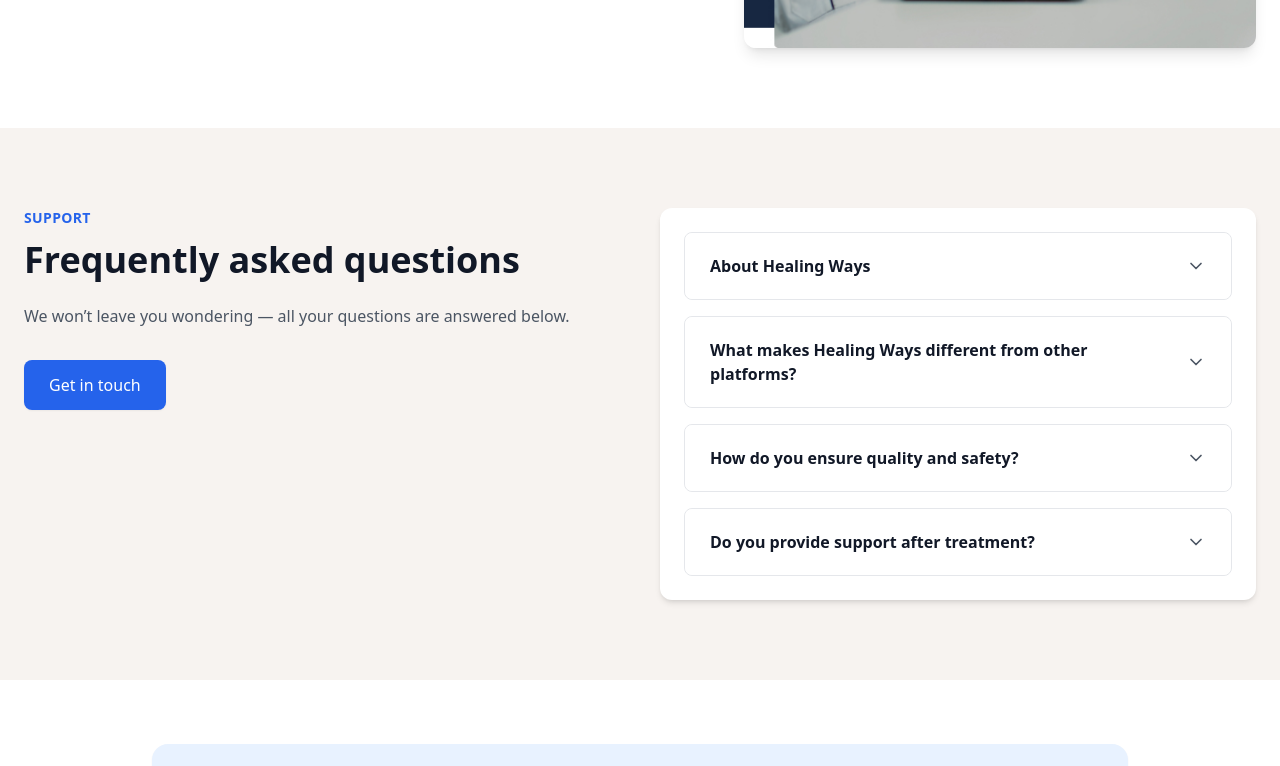
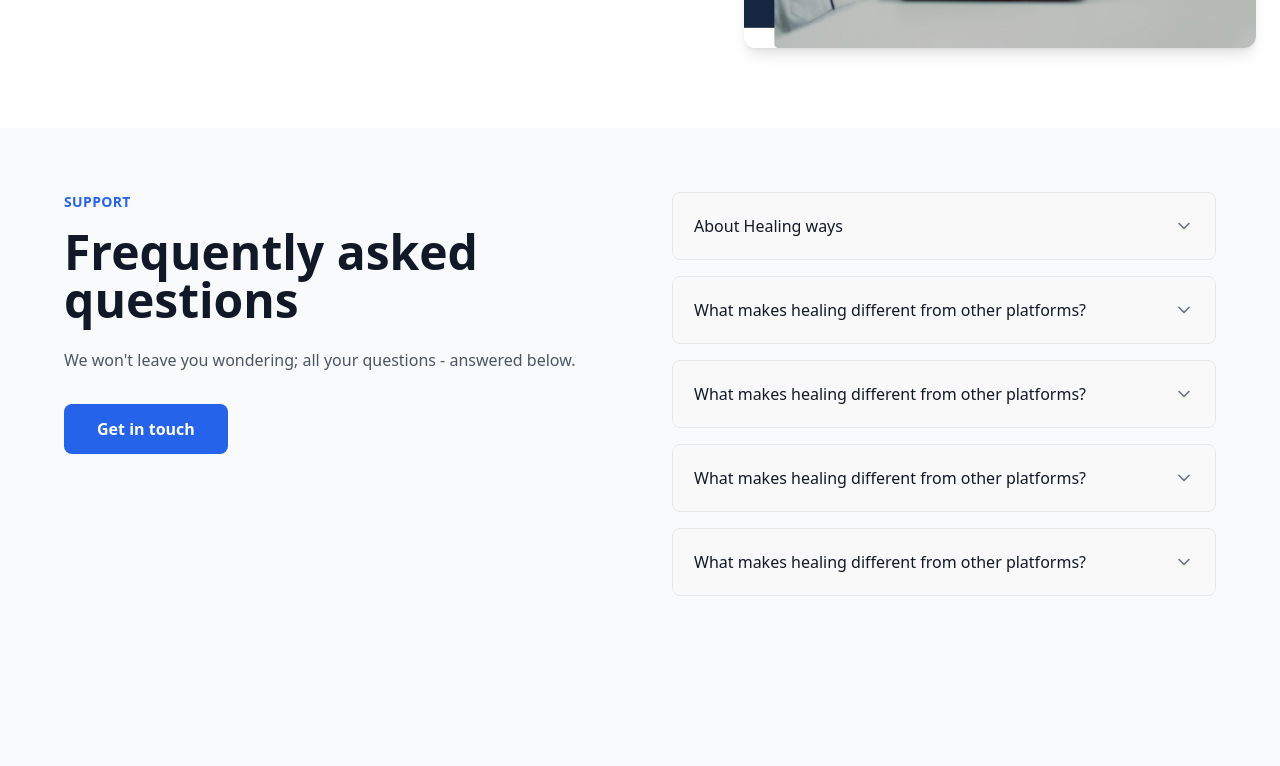
Before and after one commit to Binmuhammad001/healing-ways, a React (Vite) app: page / in a window 1280 px wide. Shown: the part 4400-5166 px from the top of the page. Built offline with nearby package versions, Linux system fonts and the light colour scheme.

Commit message:
Update section7.jsx

```diff
--- a/src/components/home/section7.jsx
+++ b/src/components/home/section7.jsx
@@ -1,100 +1,88 @@
-import React, { useState } from "react";
-import { ChevronDown } from "lucide-react";
+import React, { useState } from 'react';
+import { ChevronDown } from 'lucide-react';
 
-export default function Section7() {
+export default function FAQSection() {
   const [openIndex, setOpenIndex] = useState(null);
 
   const faqs = [
     {
-      question: "About Healing Ways",
-      answer:
-        "Healing Ways is a comprehensive medical tourism platform that connects patients with top-quality healthcare facilities both locally and internationally. We provide end-to-end support for your medical journey."
+      question: "About Healing ways",
+      answer: "Lorem ipsum dolor sit amet, consectetur adipiscing elit. Sed do eiusmod tempor incididunt ut labore et dolore magna aliqua."
     },
     {
-      question: "What makes Healing Ways different from other platforms?",
-      answer:
-        "We offer personalized care coordination, transparent pricing, verified hospital partnerships, and comprehensive support services including visa processing, travel arrangements, and post-treatment follow-up."
+      question: "What makes healing different from other platforms?",
+      answer: "Lorem ipsum dolor sit amet, consectetur adipiscing elit. Sed do eiusmod tempor incididunt ut labore et dolore magna aliqua."
     },
     {
-      question: "How do you ensure quality and safety?",
-      answer:
-        "Our platform stands out through accredited hospital partnerships, experienced medical professionals, and a strong focus on patient safety and care transparency."
+      question: "What makes healing different from other platforms?",
+      answer: "Lorem ipsum dolor sit amet, consectetur adipiscing elit. Sed do eiusmod tempor incididunt ut labore et dolore magna aliqua."
     },
     {
-      question: "Do you provide support after treatment?",
-      answer:
-        "Yes, we provide post-treatment follow-up and continuous support to ensure a smooth recovery and positive medical experience."
+      question: "What makes healing different from other platforms?",
+      answer: "Lorem ipsum dolor sit amet, consectetur adipiscing elit. Sed do eiusmod tempor incididunt ut labore et dolore magna aliqua."
+    },
+    {
+      question: "What makes healing different from other platforms?",
+      answer: "Lorem ipsum dolor sit amet, consectetur adipiscing elit. Sed do eiusmod tempor incididunt ut labore et dolore magna aliqua."
     }
   ];
 
-  const toggleFAQ = (index) => {
+  const toggleAccordion = (index) => {
     setOpenIndex(openIndex === index ? null : index);
   };
 
   return (
-    <section className="bg-[#F7F3F0] py-16 md:py-20 overflow-x-hidden">
-      <div className="max-w-7xl mx-auto px-4 sm:px-6">
-        <div className="grid grid-cols-1 md:grid-cols-2 gap-10 items-start">
-
-          {/* Left - Header */}
-          <div>
-            <p className="text-blue-600 font-semibold mb-3 uppercase tracking-wide text-sm">
-              Support
+    <div className="min-h-screen bg-gray-50 py-16 px-4 sm:px-6 lg:px-8">
+      <div className="max-w-6xl mx-auto">
+        <div className="grid grid-cols-1 lg:grid-cols-2 gap-8 lg:gap-16">
+          {/* Left Section */}
+          <div className="lg:pr-8">
+            <p className="text-blue-600 font-semibold text-sm uppercase tracking-wide mb-4">
+              SUPPORT
             </p>
-
-            <h3 className="text-2xl sm:text-3xl md:text-4xl font-bold text-gray-900 mb-6 leading-tight">
+            <h1 className="text-4xl lg:text-5xl font-bold text-gray-900 mb-6">
               Frequently asked questions
-            </h3>
-
-            <p className="text-gray-600 text-sm sm:text-base mb-8 leading-relaxed">
-              We won’t leave you wondering — all your questions are answered
-              below.
+            </h1>
+            <p className="text-gray-600 mb-8">
+              We won't leave you wondering; all your questions - answered below.
             </p>
-
-            <button className="bg-blue-600 hover:bg-blue-700 text-white px-6 py-3 rounded-lg font-medium transition-colors shadow-sm">
+            <button className="bg-blue-600 hover:bg-blue-700 text-white font-semibold py-3 px-8 rounded-lg transition-colors duration-200">
               Get in touch
             </button>
           </div>
 
-          {/* Right - FAQ Accordion */}
-          <div className="bg-white p-6 rounded-xl shadow-md space-y-4">
+          {/* Right Section - Accordion */}
+          <div className="space-y-4">
             {faqs.map((faq, index) => (
               <div
                 key={index}
-                className="bg-white rounded-lg border border-gray-200"
+                className="bg-white border border-gray-200 rounded-lg overflow-hidden"
               >
                 <button
-                  onClick={() => toggleFAQ(index)}
-                  className="w-full flex items-center justify-between px-5 sm:px-6 py-4 sm:py-5 text-left bg-white hover:bg-gray-50 transition-colors rounded-lg"
+                  onClick={() => toggleAccordion(index)}
+                  className="w-full flex items-center justify-between p-5 text-left hover:bg-gray-50 transition-colors duration-200"
                 >
-                  <span className="font-semibold text-gray-900 text-sm sm:text-base pr-4">
+                  <span className="text-gray-900 font-medium pr-4">
                     {faq.question}
                   </span>
-
                   <ChevronDown
-                    className={`w-5 h-5 text-gray-600 flex-shrink-0 transition-transform duration-200 ${
-                      openIndex === index ? "rotate-180" : ""
+                    className={`w-5 h-5 text-gray-500 flex-shrink-0 transition-transform duration-200 ${
+                      openIndex === index ? 'transform rotate-180' : ''
                     }`}
                   />
                 </button>
-
-                <div
-                  className={`overflow-hidden transition-all duration-300 ease-in-out ${
-                    openIndex === index ? "max-h-96" : "max-h-0"
-                  }`}
-                >
-                  <div className="px-5 sm:px-6 pb-5 pt-1">
-                    <p className="text-gray-600 text-sm leading-relaxed">
+                {openIndex === index && (
+                  <div className="px-5 pb-5 pt-0">
+                    <p className="text-gray-600 leading-relaxed">
                       {faq.answer}
                     </p>
                   </div>
-                </div>
+                )}
               </div>
             ))}
           </div>
-
         </div>
       </div>
-    </section>
+    </div>
   );
 }
```
